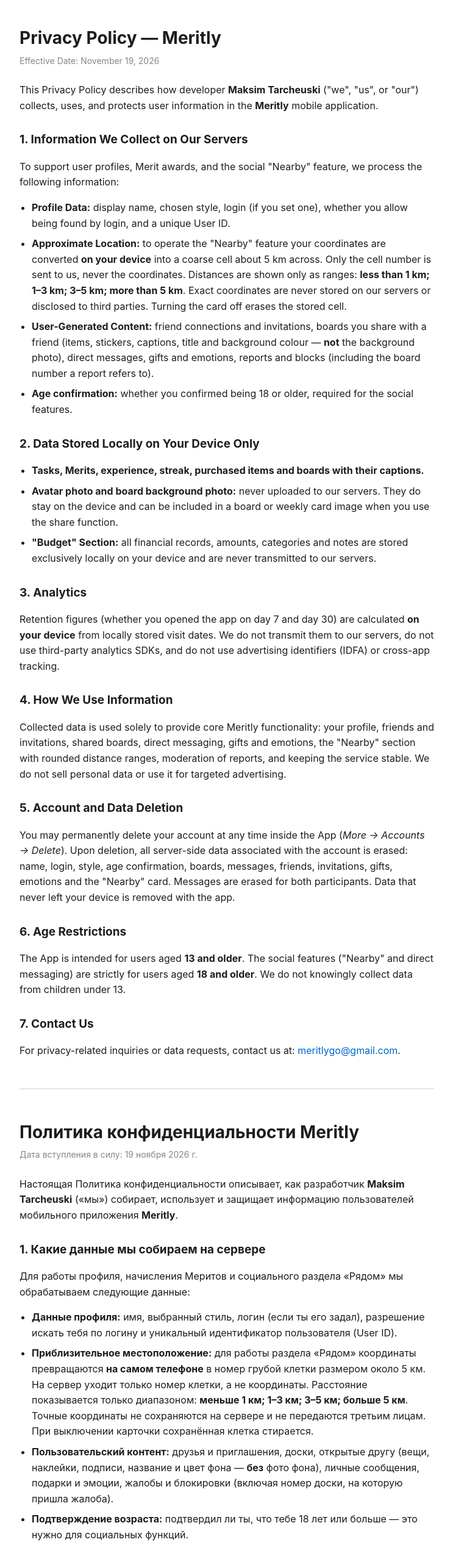
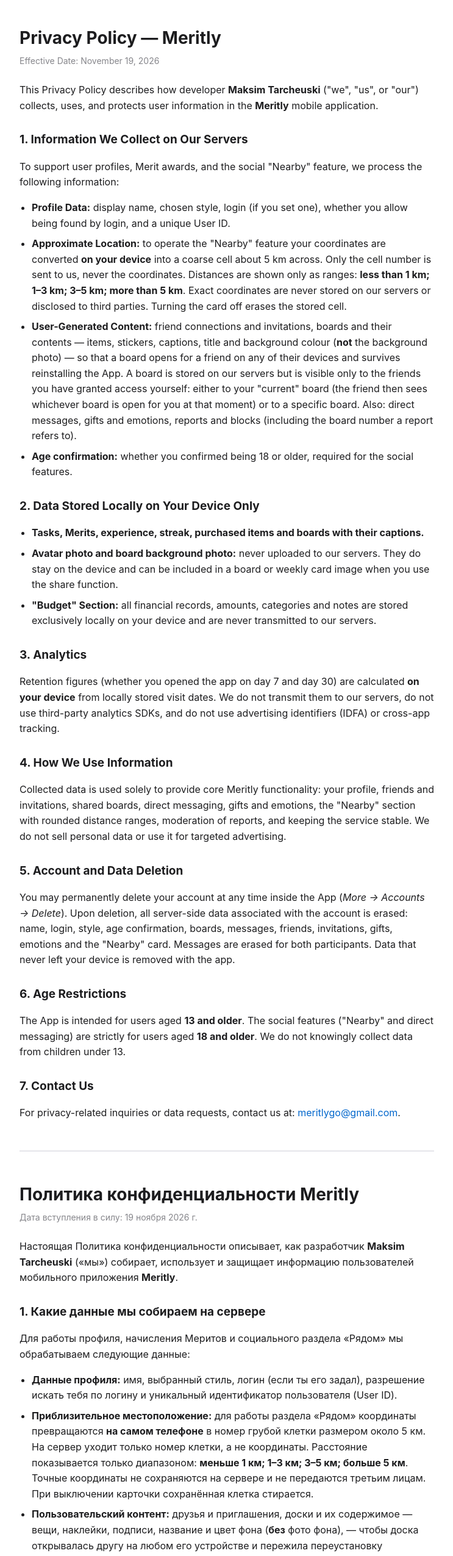
Before and after one commit to meritlygo/meritly, a plain HTML site: page privacy.html in a window 1280 px wide. Shown: the top 2551 px of the page at 61% size, without its empty margins (268-1011 px from the left). Drawn offline with Linux system fonts and the light colour scheme.

Commit message:
privacy.html

```diff
--- a/privacy.html
+++ b/privacy.html
@@ -28,7 +28,7 @@
   <ul>
     <li><strong>Profile Data:</strong> display name, chosen style, login (if you set one), whether you allow being found by login, and a unique User ID.</li>
     <li><strong>Approximate Location:</strong> to operate the "Nearby" feature your coordinates are converted <strong>on your device</strong> into a coarse cell about 5 km across. Only the cell number is sent to us, never the coordinates. Distances are shown only as ranges: <strong>less than 1 km; 1–3 km; 3–5 km; more than 5 km</strong>. Exact coordinates are never stored on our servers or disclosed to third parties. Turning the card off erases the stored cell.</li>
-    <li><strong>User-Generated Content:</strong> friend connections and invitations, boards you share with a friend (items, stickers, captions, title and background colour — <strong>not</strong> the background photo), direct messages, gifts and emotions, reports and blocks (including the board number a report refers to).</li>
+    <li><strong>User-Generated Content:</strong> friend connections and invitations, boards and their contents — items, stickers, captions, title and background colour (<strong>not</strong> the background photo) — so that a board opens for a friend on any of their devices and survives reinstalling the App. A board is stored on our servers but is visible only to the friends you have granted access yourself: either to your "current" board (the friend then sees whichever board is open for you at that moment) or to a specific board. Also: direct messages, gifts and emotions, reports and blocks (including the board number a report refers to).</li>
     <li><strong>Age confirmation:</strong> whether you confirmed being 18 or older, required for the social features.</li>
   </ul>
 
@@ -67,7 +67,7 @@
   <ul>
     <li><strong>Данные профиля:</strong> имя, выбранный стиль, логин (если ты его задал), разрешение искать тебя по логину и уникальный идентификатор пользователя (User ID).</li>
     <li><strong>Приблизительное местоположение:</strong> для работы раздела «Рядом» координаты превращаются <strong>на самом телефоне</strong> в номер грубой клетки размером около 5 км. На сервер уходит только номер клетки, а не координаты. Расстояние показывается только диапазоном: <strong>меньше 1 км; 1–3 км; 3–5 км; больше 5 км</strong>. Точные координаты не сохраняются на сервере и не передаются третьим лицам. При выключении карточки сохранённая клетка стирается.</li>
-    <li><strong>Пользовательский контент:</strong> друзья и приглашения, доски, открытые другу (вещи, наклейки, подписи, название и цвет фона — <strong>без</strong> фото фона), личные сообщения, подарки и эмоции, жалобы и блокировки (включая номер доски, на которую пришла жалоба).</li>
+    <li><strong>Пользовательский контент:</strong> друзья и приглашения, доски и их содержимое — вещи, наклейки, подписи, название и цвет фона (<strong>без</strong> фото фона), — чтобы доска открывалась другу на любом его устройстве и пережила переустановку приложения. Доска хранится на сервере, но видна только тем друзьям, кому ты сам открыл доступ: либо к твоей «текущей» доске (тогда друг видит ту доску, которая открыта у тебя сейчас), либо к конкретной. Далее: личные сообщения, подарки и эмоции, жалобы и блокировки (включая номер доски, на которую пришла жалоба).</li>
     <li><strong>Подтверждение возраста:</strong> подтвердил ли ты, что тебе 18 лет или больше — это нужно для социальных функций.</li>
   </ul>
 
```
